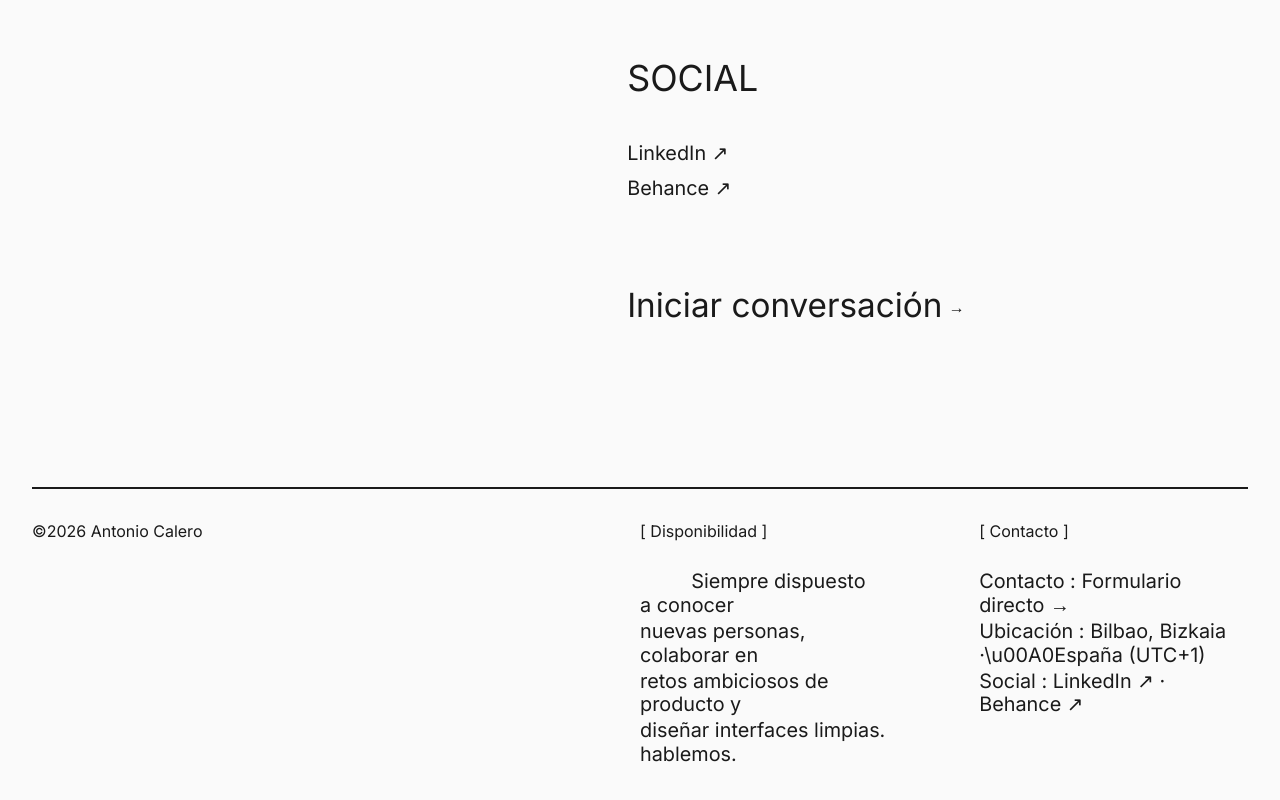
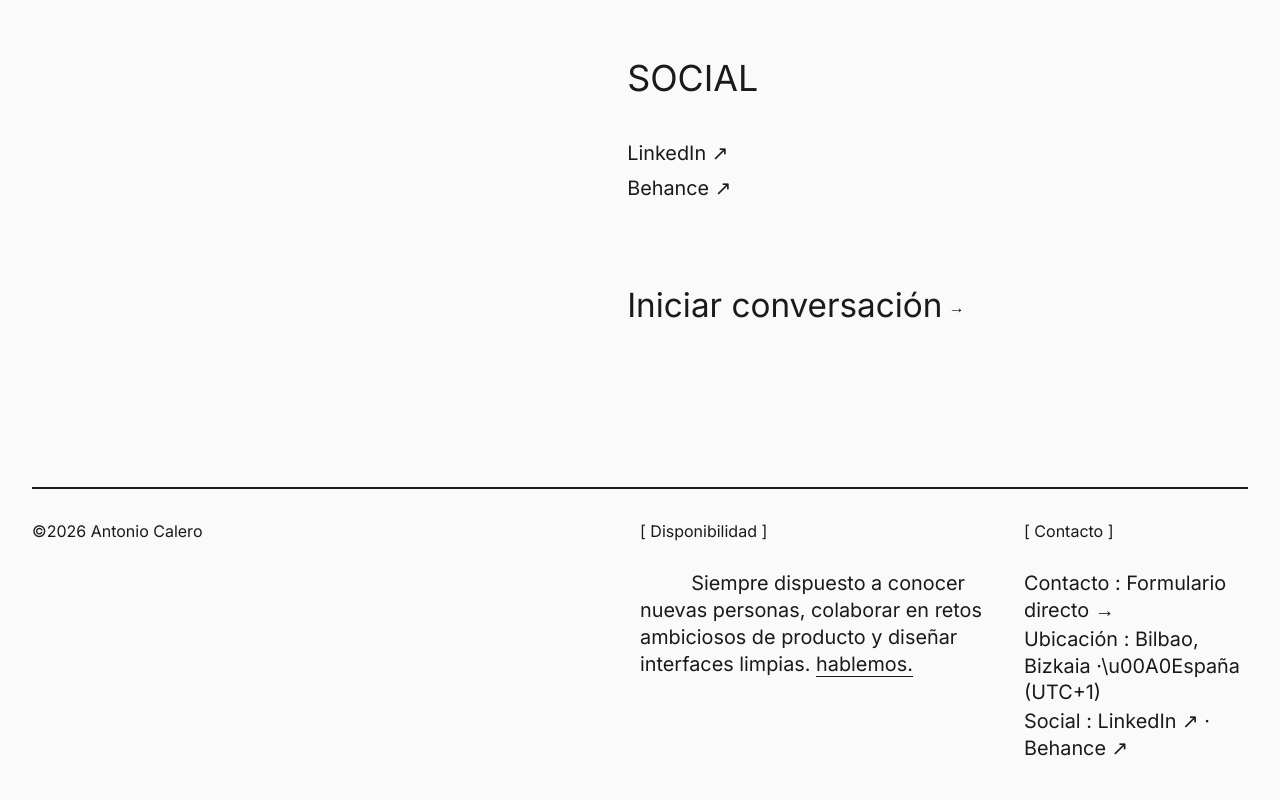
Before and after one commit to antonmojon/AcalerPortfolio, a React (Vite) app: page /about in a window 1280 px wide. Shown: the part 1549-2349 px from the top of the page. Built offline with nearby package versions, Linux system fonts and the light colour scheme; the HTML template or start-up script is replaced by a standard one; a web font is replaced by a local one.

Commit message:
fix(typography): unify sliced spans into natural fluid paragraphs without artificial breaks

```diff
--- a/src/components/MgFooter.tsx
+++ b/src/components/MgFooter.tsx
@@ -18,26 +18,22 @@ export default function MgFooter() {
           </p>
           <p className="footer-text">
             <span className="text-box">
-              <span className="scroll-in text-indent">
-                {isEs ? 'Siempre dispuesto a conocer' : "I'm always looking to"}
-              </span>
-            </span>
-            <span className="text-box">
-              <span className="scroll-in">
-                {isEs ? 'nuevas personas, colaborar en' : 'meet new people, collaborate'}
-              </span>
-            </span>
-            <span className="text-box">
-              <span className="scroll-in">
-                {isEs ? 'retos ambiciosos de producto y' : 'on new projects, and explore'}
-              </span>
-            </span>
-            <span className="text-box">
-              <span className="scroll-in">
-                {isEs ? 'diseñar interfaces\u00A0limpias. ' : 'new\u00A0ideas. Feel free to '}
-                <Link className="text-link" to="/contact">
-                  {isEs ? 'hablemos.' : 'say\u00A0hello.'}
-                </Link>
+              <span className="scroll-in text-indent" style={{ display: 'block' }}>
+                {isEs ? (
+                  <>
+                    Siempre dispuesto a conocer nuevas personas, colaborar en retos ambiciosos de producto y diseñar interfaces limpias.{' '}
+                    <Link className="text-link" to="/contact">
+                      hablemos.
+                    </Link>
+                  </>
+                ) : (
+                  <>
+                    I'm always looking to meet new people, collaborate on exciting projects, and explore new ideas.{' '}
+                    <Link className="text-link" to="/contact">
+                      say hello.
+                    </Link>
+                  </>
+                )}
               </span>
             </span>
           </p>
--- a/src/index.css
+++ b/src/index.css
@@ -1587,9 +1587,10 @@ header {
 }
 
 .infos-box-text {
-  max-width: 23vw;
+  max-width: clamp(340px, 32vw, 560px);
   font-size: var(--font-size-m);
-  line-height: 120%;
+  line-height: 1.35;
+  text-wrap: pretty;
 }
 
 /* ─── Home Work ─── */
@@ -1774,12 +1775,13 @@ header {
   display: flex;
   flex-direction: column;
   gap: 2vw;
-  max-width: 21vw;
+  max-width: clamp(320px, 30vw, 500px);
 }
 
 .footer-text {
   font-size: var(--font-size-m);
-  line-height: 120%;
+  line-height: 1.35;
+  text-wrap: pretty;
 }
 
 /* ─── Mobile Overrides ─── */
@@ -1943,6 +1945,7 @@ header {
 
   .infos-box-text {
     max-width: 100%;
+    line-height: 1.4;
   }
 
   .home-work {
@@ -1989,6 +1992,11 @@ header {
 
   .footer-box {
     max-width: 100%;
+  }
+
+  .footer-text {
+    max-width: 100%;
+    line-height: 1.4;
   }
 }
 
--- a/src/pages/PortfolioHome.tsx
+++ b/src/pages/PortfolioHome.tsx
@@ -1,6 +1,7 @@
 import { useState, useEffect, useRef } from 'react';
 import { Link } from 'react-router';
 import LanguageSelector from '../components/LanguageSelector';
+import MgFooter from '../components/MgFooter';
 import { useLanguage } from '../context/LanguageContext';
 
 /* ─── Projects Data ──────────────────────────────────────────────── */
@@ -257,23 +258,10 @@ function MgHero() {
         <div className="infos-box-right">
           <p className="infos-box-text">
             <span className="text-box">
-              <span className="scroll-in text-indent text-numb">
-                {isEs ? 'Busco siempre soluciones' : 'Always looking for'}
-              </span>
-            </span>
-            <span className="text-box">
-              <span className="scroll-in">
-                {isEs ? 'simples, meditadas y\u00A0sólidas' : 'simple, thoughtful solutions'}
-              </span>
-            </span>
-            <span className="text-box">
-              <span className="scroll-in">
-                {isEs ? 'que encajen con el\u00A0producto' : 'that fit the project and\u00A0feel'}
-              </span>
-            </span>
-            <span className="text-box">
-              <span className="scroll-in">
-                {isEs ? 'y se sientan vivas al\u00A0usarlas.' : 'good to\u00A0use.'}
+              <span className="scroll-in text-indent text-numb" style={{ display: 'block' }}>
+                {isEs
+                  ? 'Busco siempre soluciones simples, meditadas y sólidas que encajen con el producto y se sientan vivas al usarlas.'
+                  : 'Always looking for simple, thoughtful solutions that fit the project and feel good to use.'}
               </span>
             </span>
           </p>
@@ -364,18 +352,10 @@ function MgArchive() {
           <div className="infos-box-right">
             <p className="infos-box-text">
               <span className="text-box">
-                <span className="scroll-in text-indent text-numb">
-                  {isEs ? 'Una selección de proyectos' : 'A collection of work and'}
-                </span>
-              </span>
-              <span className="text-box">
-                <span className="scroll-in">
-                  {isEs ? 'adicionales y exploraciones' : 'explorations, testing ideas'}
-                </span>
-              </span>
-              <span className="text-box">
-                <span className="scroll-in">
-                  {isEs ? 'de interfaces e identidad.' : 'and visual directions.'}
+                <span className="scroll-in text-indent" style={{ display: 'block' }}>
+                  {isEs
+                    ? 'Una selección de proyectos adicionales y exploraciones visuales de interfaz e identidad.'
+                    : 'A collection of additional work and explorations testing new interface and visual directions.'}
                 </span>
               </span>
             </p>
@@ -427,95 +407,6 @@ function MgArchive() {
   );
 }
 
-/* ─── Footer (Direct Clone) ──────────────────────────────────────── */
-function MgFooter() {
-  const { language } = useLanguage();
-  const isEs = language === 'es';
-
-  return (
-    <footer className="footer">
-      <div className="border"></div>
-      <div className="text-box scroll-in-group">
-        <p className="scroll-in">©2026 Antonio Calero</p>
-      </div>
-      <div className="footer-right">
-        <div className="footer-box scroll-in-group">
-          <p className="text-box">
-            <span className="scroll-in">[ {isEs ? 'Disponibilidad' : 'Open'} ]</span>
-          </p>
-          <p className="footer-text">
-            <span className="text-box">
-              <span className="scroll-in text-indent">
-                {isEs ? 'Siempre dispuesto a conocer' : "I'm always looking to"}
-              </span>
-            </span>
-            <span className="text-box">
-              <span className="scroll-in">
-                {isEs ? 'nuevas personas, colaborar en' : 'meet new people, collaborate'}
-              </span>
-            </span>
-            <span className="text-box">
-              <span className="scroll-in">
-                {isEs ? 'retos ambiciosos de producto y' : 'on new projects, and explore'}
-              </span>
-            </span>
-            <span className="text-box">
-              <span className="scroll-in">
-                {isEs ? 'diseñar interfaces limpias. ' : 'new ideas. Feel free to '}
-                <Link className="text-link" to="/contact">
-                  {isEs ? 'hablemos.' : 'say hello.'}
-                </Link>
-              </span>
-            </span>
-          </p>
-        </div>
-
-        <div className="footer-box scroll-in-group">
-          <p className="text-box">
-            <span className="scroll-in">[ {isEs ? 'Contacto' : 'Contact'} ]</span>
-          </p>
-          <p className="footer-text">
-            <span className="text-box">
-              <span className="scroll-in">
-                Contacto :{' '}
-                <Link className="link-line" to="/contact">
-                  {isEs ? 'Formulario directo →' : 'Direct contact form →'}
-                </Link>
-              </span>
-            </span>
-            <span className="text-box">
-              <span className="scroll-in">
-                Ubicación : Madrid · CET (UTC+1)
-              </span>
-            </span>
-            <span className="text-box">
-              <span className="scroll-in">
-                Social :{' '}
-                <a
-                  className="link-line"
-                  href="https://www.linkedin.com/in/antonio-calero-alcala-de-la-moneda-b8732a164/"
-                  target="_blank"
-                  rel="noreferrer"
-                >
-                  LinkedIn ↗
-                </a>{' '}
-                ·{' '}
-                <a
-                  className="link-line"
-                  href="https://www.behance.net/antoniocalero"
-                  target="_blank"
-                  rel="noreferrer"
-                >
-                  Behance ↗
-                </a>
-              </span>
-            </span>
-          </p>
-        </div>
-      </div>
-    </footer>
-  );
-}
 
 /* ─── Main Portfolio Home with Scroll-In Observer ────────────────── */
 export default function PortfolioHome() {
```
